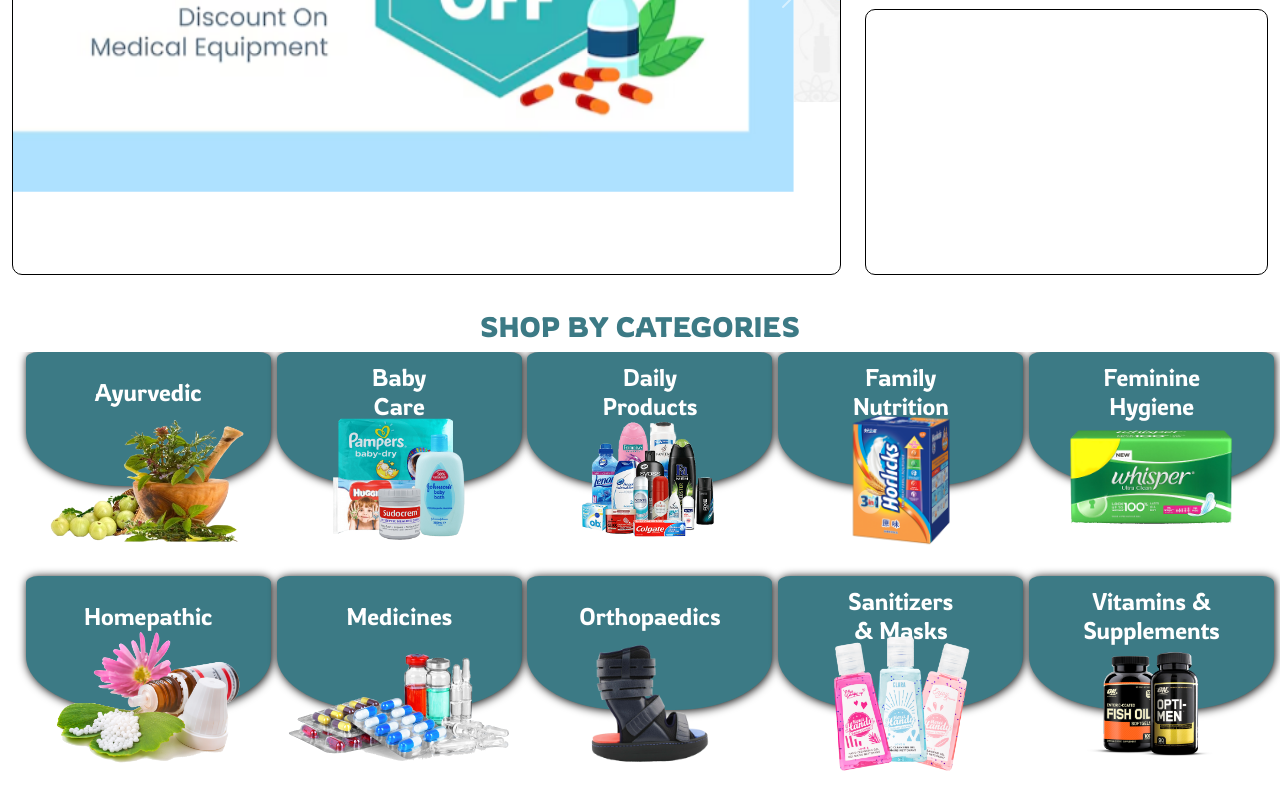
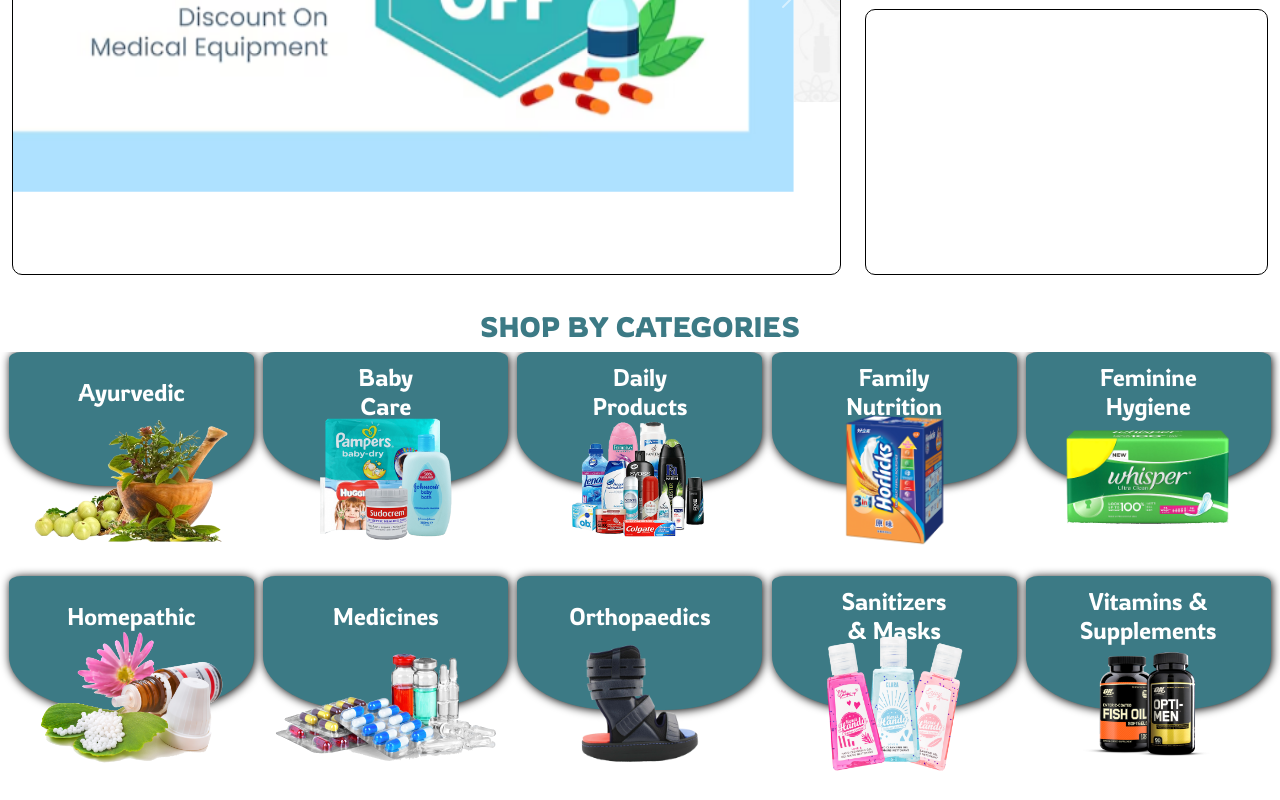
Before and after one commit to atultiwari1305/manas-medimart, an Angular app in the folder frontend/: page / in a window 1280 px wide. Shown: the part 354-1154 px from the top of the page. Built offline with nearby package versions, Linux system fonts and the light colour scheme.

Commit message:
UI update

```diff
--- a/frontend/src/app/components/categories/categories.component.css
+++ b/frontend/src/app/components/categories/categories.component.css
@@ -6,11 +6,12 @@
     flex-direction: column;
     justify-content: space-evenly;
     overflow: hidden;
-    padding: 0px 10px 0px 10px;
+    padding: 0px -10px 0px 10px;
 }
 .scroller{
     overflow-x: auto;
     overflow-y: hidden;
+    padding: 0px;
 }
 .categoriesBox h3{
     margin-top: 30px;
```
Also changed, not shown: 3 other files (tests, documents, lock files or other folders).
